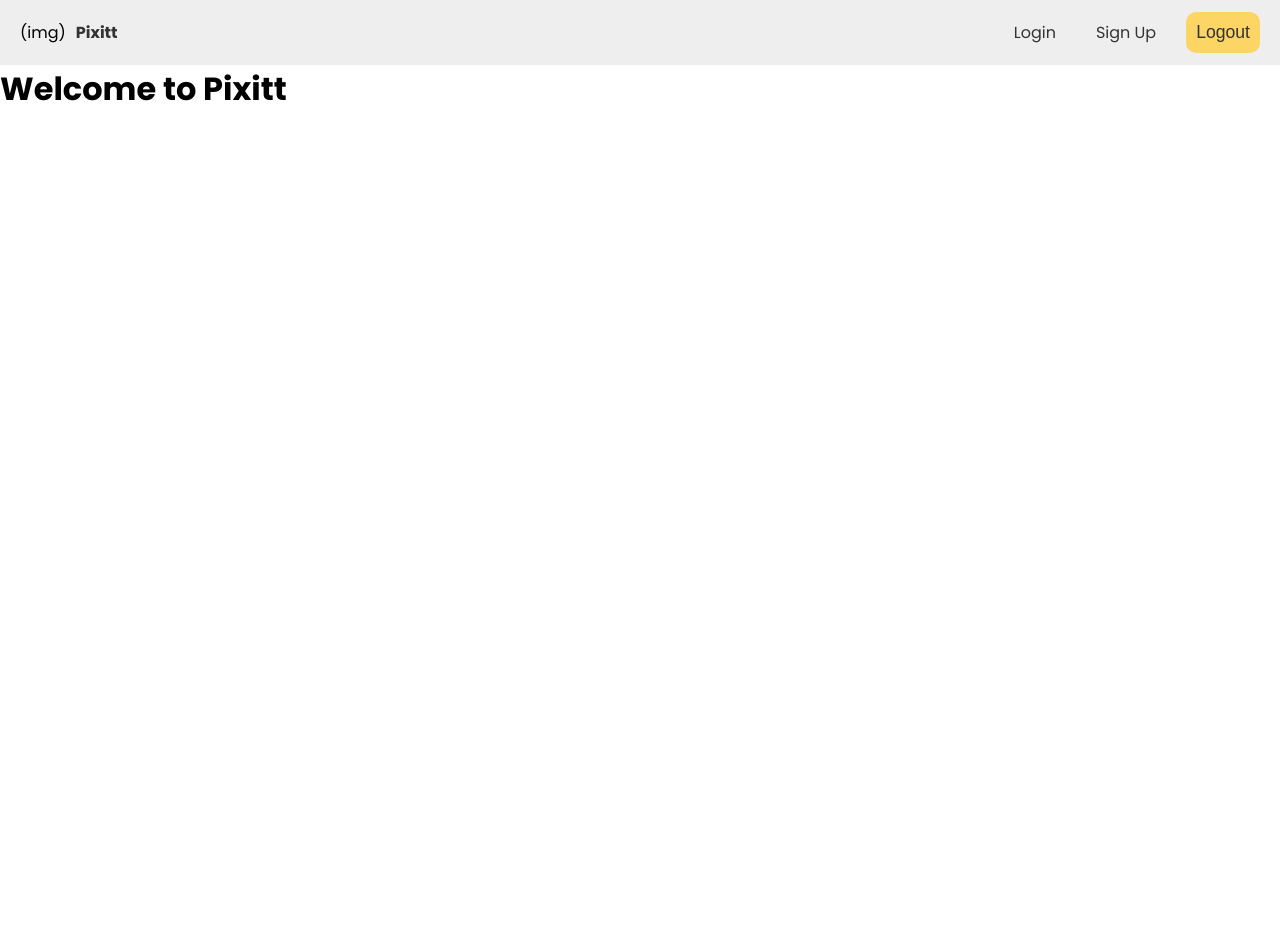
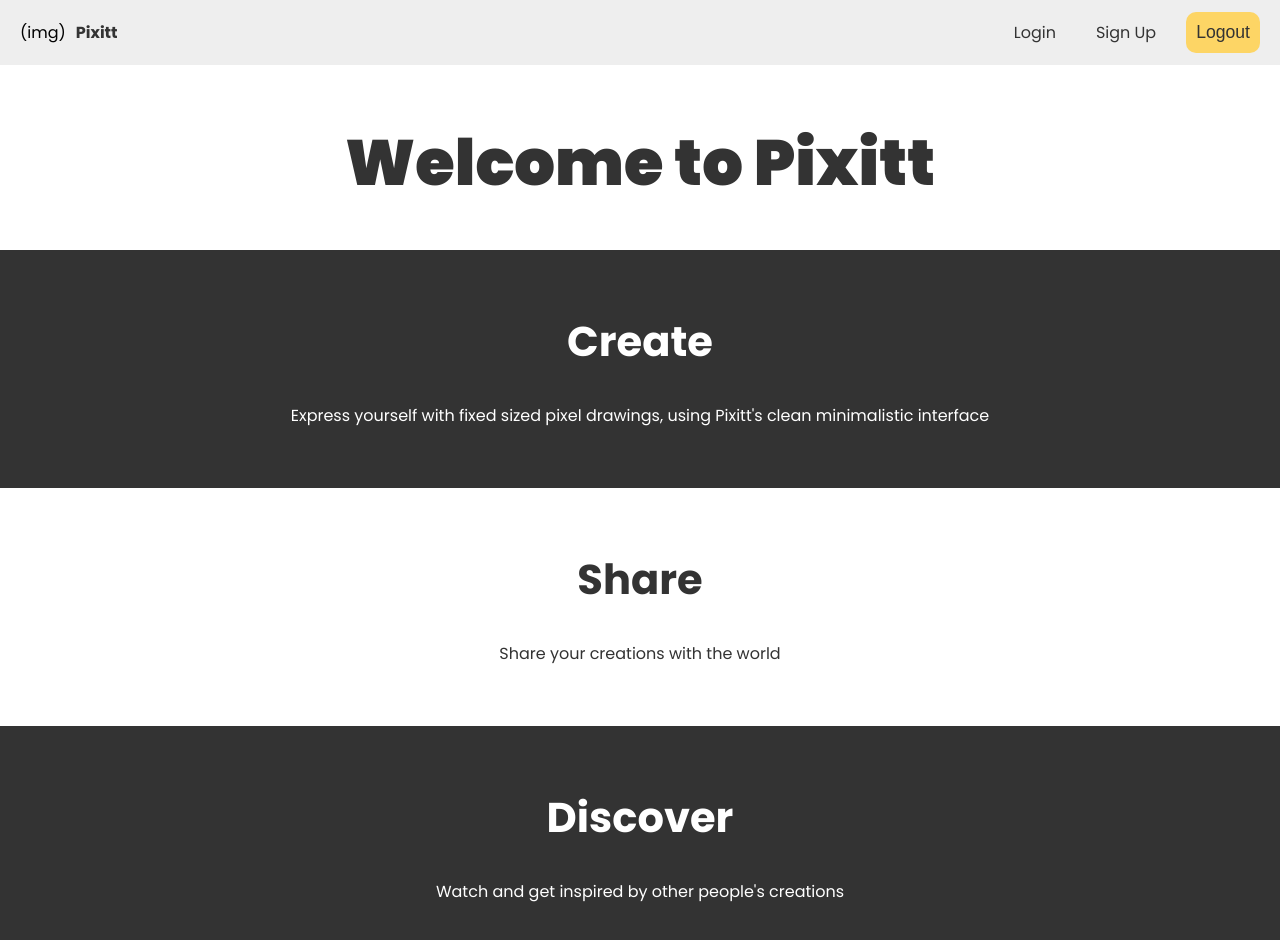
Before and after one commit to dimx88/project-pixitt, a React (Create React App) app: page / in a window 1280 px wide. Shown: the top 940 px of the page. Before the commit the page ends 800 px from the top, so only its background shows below. Built offline with nearby package versions, Linux system fonts and the light colour scheme.

Commit message:
basic landing page design

```diff
--- a/src/pages/home/Home.css
+++ b/src/pages/home/Home.css
@@ -0,0 +1,35 @@
+.home {
+    text-align: center;
+    padding-top: 50px;
+    color: var(--text-color);
+    user-select: none;
+}
+
+.home h1 {
+    font-size: 4rem;
+    font-weight: 900;
+    /* border-bottom: 10px solid var(--primary-color); */
+    padding-bottom: 40px;
+}
+
+.home .section {
+
+    background-color: var(--text-color);
+    color:#fff;
+    /* margin: 30px 0; */
+    padding: 60px 0;
+
+}
+
+.home .section:nth-child(odd) {
+    background-color: #fff;
+    color: var(--text-color);
+}
+
+.home .section h2 {
+    font-size: 2.6rem;
+    /* border-bottom: 10px solid var(--primary-color); */
+    margin-bottom: 30px;
+}
+
+.home .section p {}
--- a/src/pages/home/Home.js
+++ b/src/pages/home/Home.js
@@ -6,8 +6,24 @@ import './Home.css';
 export default function Home() {
     return (
         <div className="home">
-            <div className="container">
-                <h1>Welcome to Pixitt</h1>
+            <h1>Welcome to Pixitt</h1>
+            <div className="section">
+                <div className="container">
+                    <h2>Create</h2>
+                    <p>Express yourself with fixed sized pixel drawings, using Pixitt's clean minimalistic interface</p>
+                </div>
+            </div>
+            <div className="section">
+                <div className="container">
+                    <h2>Share</h2>
+                    <p>Share your creations with the world</p>
+                </div>
+            </div>
+            <div className="section">
+                <div className="container">
+                    <h2>Discover</h2>
+                    <p>Watch and get inspired by other people's creations</p>
+                </div>
             </div>
         </div>
     );
```
